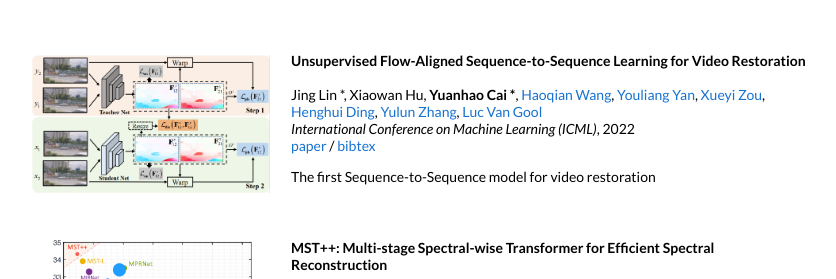
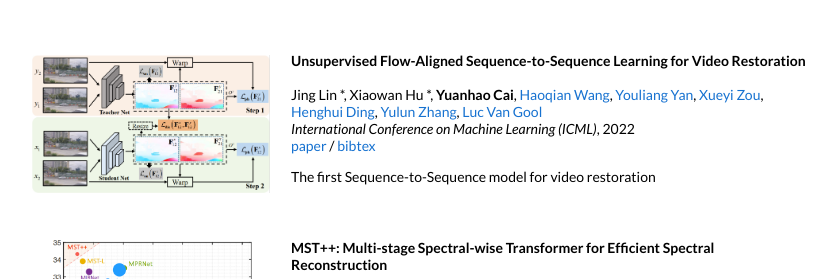
Before and after one commit to ChunmingHe/caiyuanhao1998.github.io, a Jekyll site: the page built from _posts/2022-08-10-preprint22.markdown, in a window 1280 px wide and 900 px high, scrolled down 900 px. Shown: the part 174-453 px from the top of the window, without its empty margins (209-1045 px from the left). Built offline with Jekyll 4.4.1, drawn with Linux system fonts in a browser that asks for light colours.

```diff
--- a/_posts/2022-05-14-icml22.markdown
+++ b/_posts/2022-05-14-icml22.markdown
@@ -8,6 +8,6 @@ author: "Yuanhao Cai"
 venue: "International Conference on Machine Learning (ICML)"
 paper: https://arxiv.org/pdf/2201.01893.pdf
 bibtex: /bibtex/seq2seq.txt
-authors: Jing Lin *, Xiaowan Hu, <strong>Yuanhao Cai *</strong>,  <a href="https://www.sigs.tsinghua.edu.cn/whq/">Haoqian Wang</a>, <a href="https://scholar.google.com.hk/citations?hl=zh-CN&user=JPUwfAMAAAAJ">Youliang Yan</a>, <a href="https://scholar.google.com.hk/citations?hl=zh-CN&user=0ua28KoAAAAJ">Xueyi Zou</a>, <a href="https://henghuiding.github.io/">Henghui Ding</a>, <a href="https://yulunzhang.com/">Yulun Zhang</a>, <a href="https://ee.ethz.ch/the-department/faculty/professors/person-detail.OTAyMzM=.TGlzdC80MTEsMTA1ODA0MjU5.html">Luc Van Gool</a>
+authors: Jing Lin *, Xiaowan Hu *, <strong>Yuanhao Cai</strong>,  <a href="https://www.sigs.tsinghua.edu.cn/whq/">Haoqian Wang</a>, <a href="https://scholar.google.com.hk/citations?hl=zh-CN&user=JPUwfAMAAAAJ">Youliang Yan</a>, <a href="https://scholar.google.com.hk/citations?hl=zh-CN&user=0ua28KoAAAAJ">Xueyi Zou</a>, <a href="https://henghuiding.github.io/">Henghui Ding</a>, <a href="https://yulunzhang.com/">Yulun Zhang</a>, <a href="https://ee.ethz.ch/the-department/faculty/professors/person-detail.OTAyMzM=.TGlzdC80MTEsMTA1ODA0MjU5.html">Luc Van Gool</a>
 ---
 The first Sequence-to-Sequence model for video restoration
```
